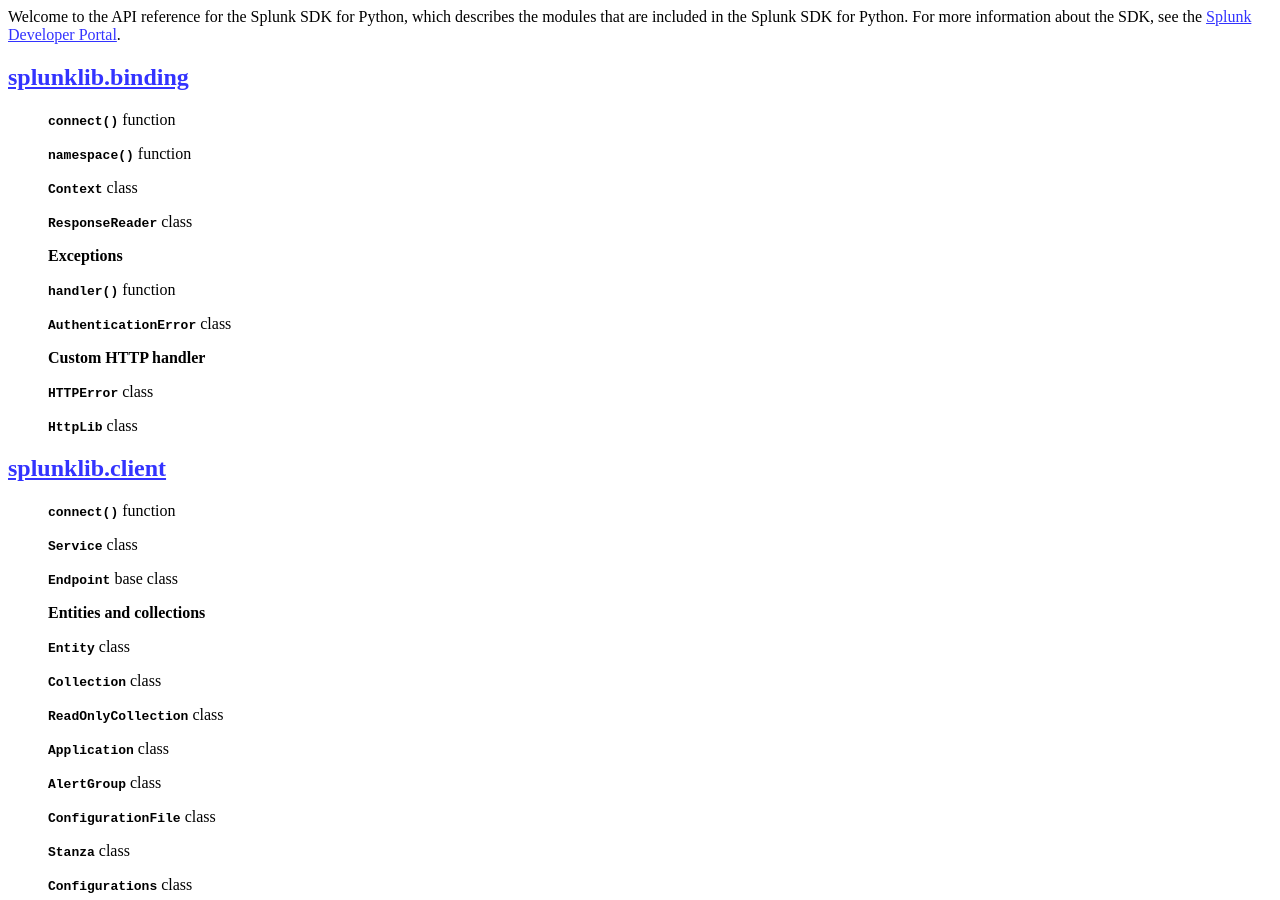
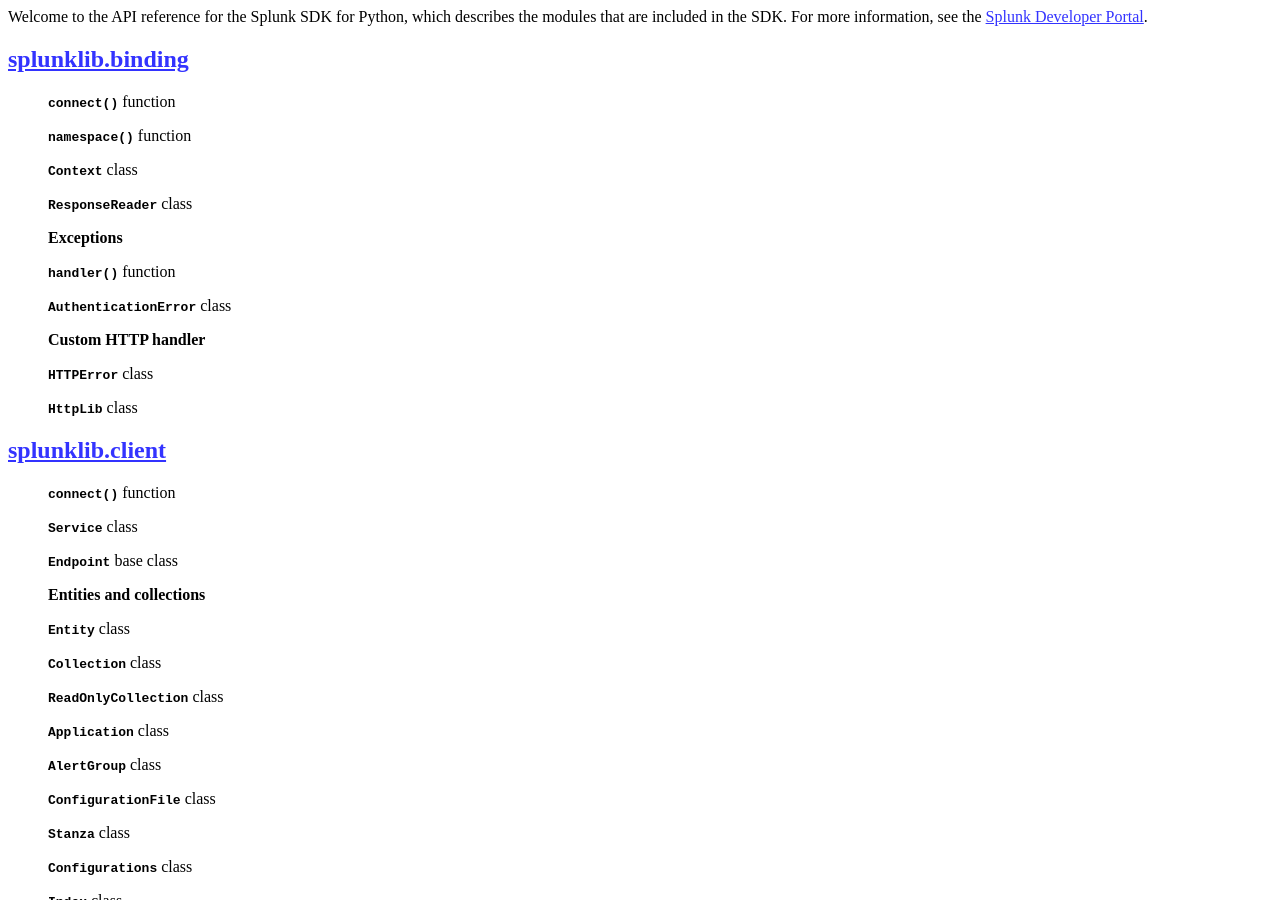
Before and after one commit to splunk/splunk-sdk-python, a Sphinx documentation site: the page built from docs/index.rst, in a window 1280 px wide and 900 px high. Built offline with Sphinx 7.4.7, drawn with Linux system fonts in a browser that asks for light colours.

Commit message:
Edits to index.rst
Edited rambling text, too many SDK refs.

```diff
--- a/docs/index.rst
+++ b/docs/index.rst
@@ -1,5 +1,5 @@
-Welcome to the API reference for the Splunk SDK for Python, which describes the modules that are included in the Splunk SDK for Python.
-For more information about the SDK, see the `Splunk Developer Portal <http://dev.splunk.com/view/python-sdk/SP-CAAAEBB>`_.
+Welcome to the API reference for the Splunk SDK for Python, which describes the modules that are included in the SDK.
+For more information, see the `Splunk Developer Portal <http://dev.splunk.com/view/python-sdk/SP-CAAAEBB>`_.
 
 .. toctree::
    :maxdepth: 2
```
